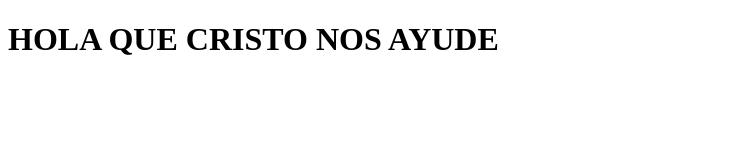
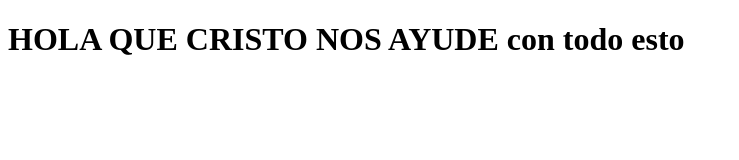
Before and after one commit to camila2601/Parcial-tiendaropa, a plain HTML site: page index.html in a window 1280 px wide. Shown: the whole page, without its empty margins (0-739 px from the left). Drawn offline with Linux system fonts and the light colour scheme.

Commit message:
version 0.2

```diff
--- a/index.html
+++ b/index.html
@@ -6,6 +6,6 @@
     <title>Parcial tienda de ropa</title>
 </head>
 <body>
-    <h1>HOLA QUE CRISTO NOS AYUDE </h1>
+    <h1>HOLA QUE CRISTO NOS AYUDE  con todo esto </h1>
 </body>
 </html>
```
